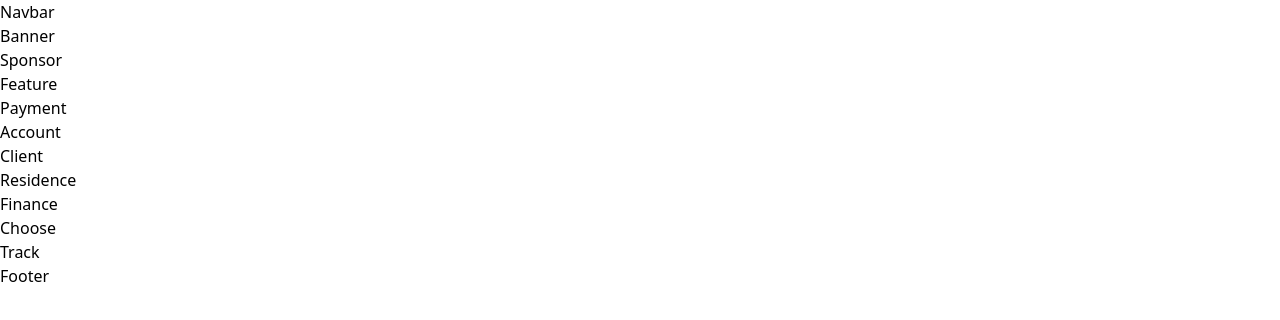
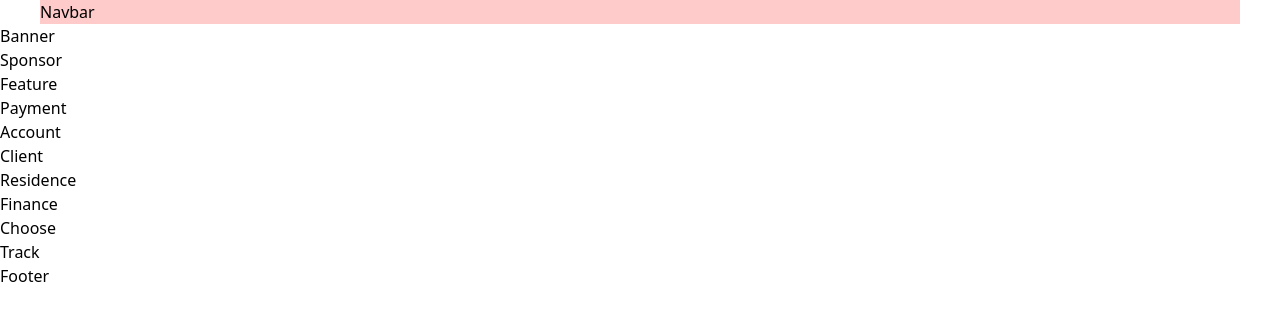
Before and after one commit to amitroy4/bwfc2202, a React (Create React App) app: page / in a window 1280 px wide. Shown: the top 320 px of the page. Built offline with nearby package versions, Linux system fonts and the light colour scheme.

Commit message:
Define container as a component
use container

```diff
--- a/src/components/Navbar.js
+++ b/src/components/Navbar.js
@@ -1,8 +1,10 @@
 import React from 'react'
-
+import Container from '../layout/Container'
 const Navbar = () => {
   return (
-    <div>Navbar</div>
+   <Container>
+    Navbar
+   </Container>
   )
 }
 
--- /dev/null
+++ b/src/layout/Container.js
@@ -0,0 +1,9 @@
+import React from 'react'
+
+const Container = (props) => {
+    return (
+        <div className=' max-w-container mx-auto bg-red-200'>{props.children}</div>
+    )
+}
+
+export default Container
--- a/tailwind.config.js
+++ b/tailwind.config.js
@@ -4,7 +4,11 @@ module.exports = {
     "./src/**/*.{js,jsx,ts,tsx}",
   ],
   theme: {
-    extend: {},
+    extend: {
+      maxWidth: {
+        'container': '1200px',
+      }
+    },
   },
   plugins: [],
 }
```
